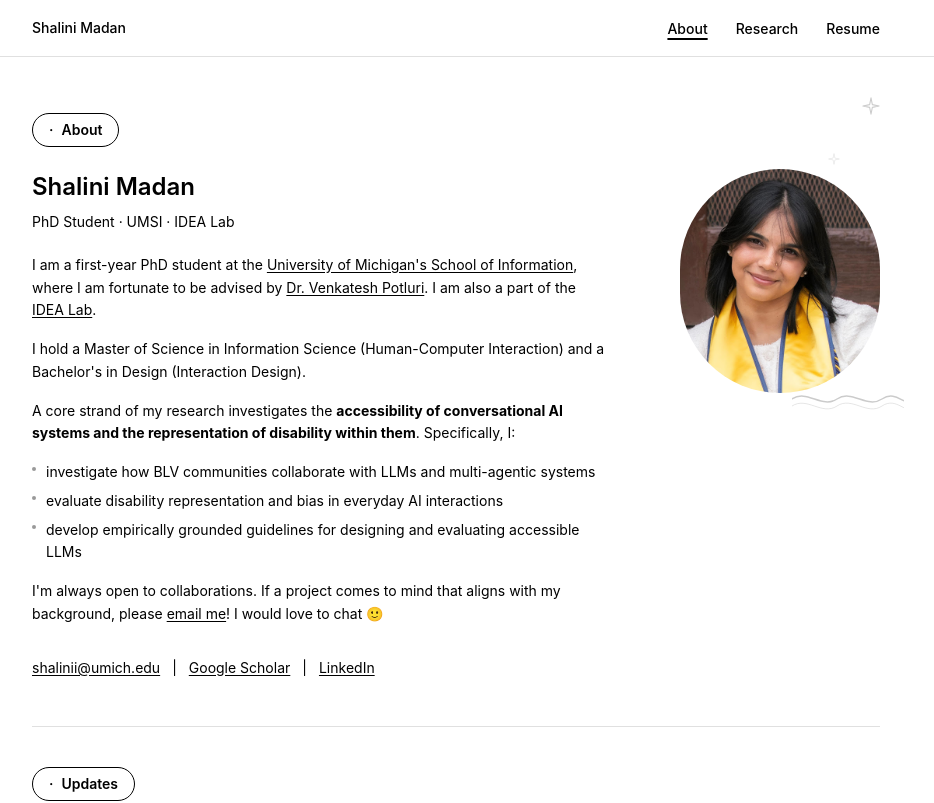
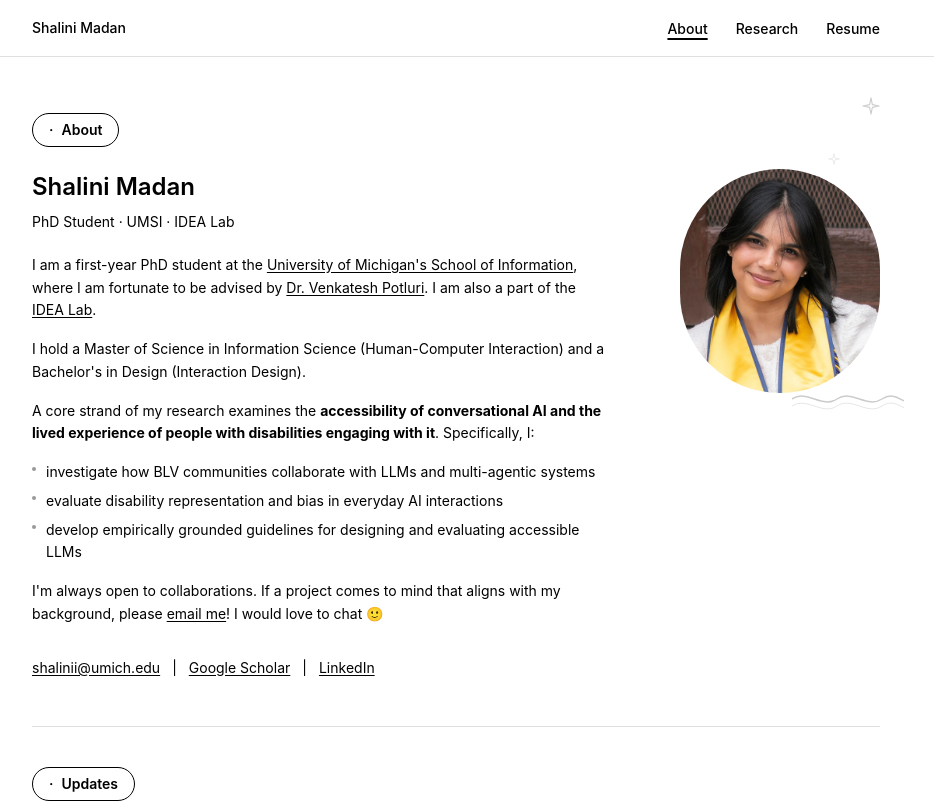
Before and after one commit to shalinimadan/personalwebsite, a React (Vite) app: page / in a window 1280 px wide. Shown: the top 803 px of the page, without its empty margins (184-1118 px from the left). Built offline with nearby package versions, Linux system fonts and the light colour scheme; a web font is replaced by a local one.

Commit message:
Update files from Figma Make

```diff
--- a/src/app/App.tsx
+++ b/src/app/App.tsx
@@ -501,7 +501,7 @@ function AboutPage({ h1Ref }: { h1Ref: React.RefObject<HTMLHeadingElement> }) {
             </p>
             <p>I hold a Master of Science in Information Science (Human-Computer Interaction) and a Bachelor's in Design (Interaction Design).</p>
 
-            <p>A core strand of my research investigates the <strong>accessibility of conversational AI systems and the representation of disability within them</strong>. Specifically, I:</p>
+            <p>A core strand of my research examines the <strong>accessibility of conversational AI and the lived experience of people with disabilities engaging with it</strong>. Specifically, I:</p>
             <ul className="space-y-1.5 mt-2 list-none">
               {[
                 "investigate how BLV communities collaborate with LLMs and multi-agentic systems",
```
